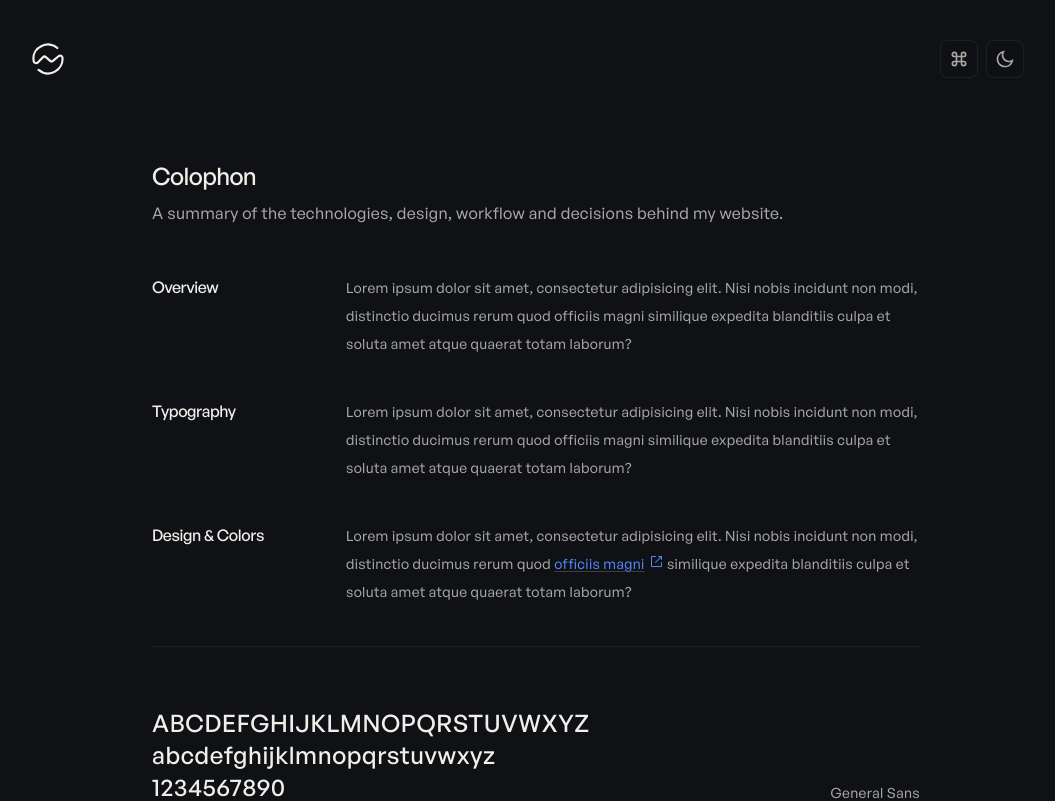
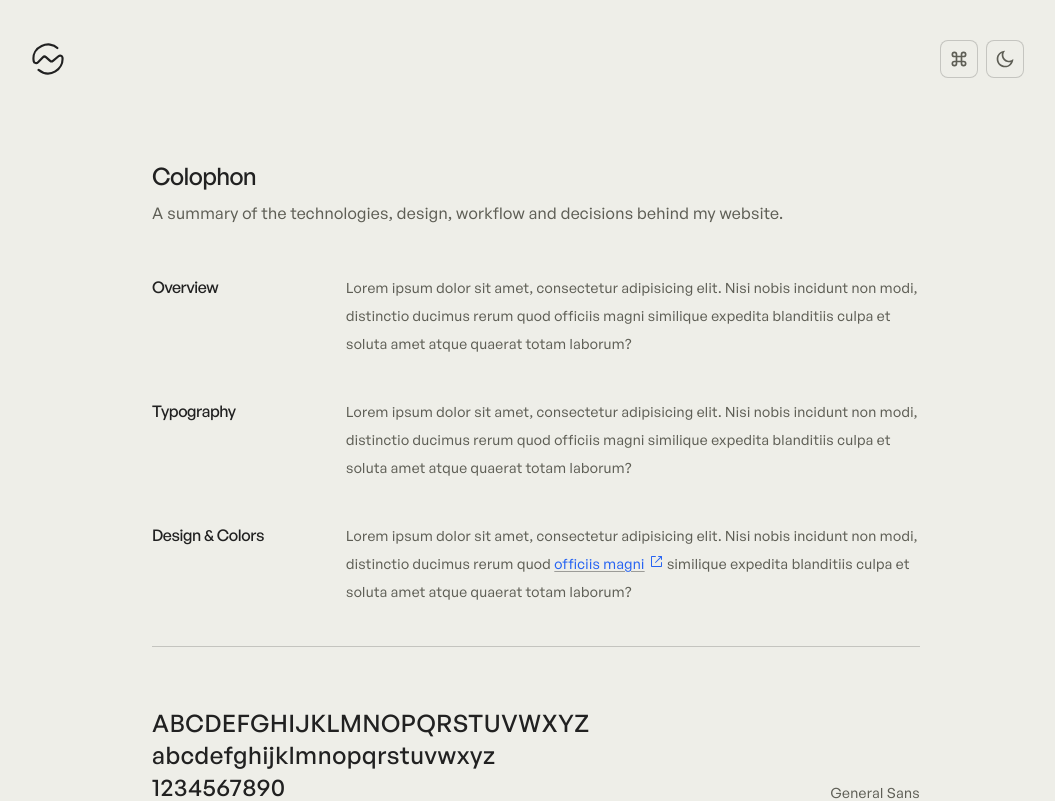
Before and after one commit to simstrom/snystrom.com, a Next.js app: page /colophon in a window 1280 px wide. Shown: the top 801 px of the page, without its empty margins (104-1159 px from the left). Built offline with nearby package versions, Linux system fonts and the light colour scheme; a web font is replaced by a local one.

Commit message:
fixed theme switch and changed mono font

```diff
--- a/app/layout.tsx
+++ b/app/layout.tsx
@@ -1,7 +1,7 @@
 import { cn } from '@/lib/utils';
 import '@/styles/globals.css';
 import type { Metadata, Viewport } from 'next';
-import { Cousine as FontMono } from 'next/font/google';
+import { JetBrains_Mono as FontMono } from 'next/font/google';
 import localFont from 'next/font/local';
 import Script from 'next/script';
 
@@ -9,7 +9,7 @@ import Footer from '@/components/footer';
 import Navbar from '@/components/navbar';
 import Providers from './providers';
 
-const GeneralSans = localFont({
+const fontSans = localFont({
 	src: '../public/fonts/GeneralSans-Variable.woff2',
 	display: 'swap',
 	weight: '300 800',
@@ -73,7 +73,7 @@ export default function RootLayout({
 			<body
 				className={cn(
 					'container max-w-screen-lg min-h-screen transition-colors ease-in-out duration-300',
-					GeneralSans.variable,
+					fontSans.variable,
 					fontMono.variable
 				)}
 			>
--- a/app/providers.tsx
+++ b/app/providers.tsx
@@ -2,7 +2,7 @@ import { ThemeProvider } from 'next-themes';
 
 export default function Providers({ children }: { children: React.ReactNode }) {
 	return (
-		<ThemeProvider attribute="class" defaultTheme="dark" disableTransitionOnChange>
+		<ThemeProvider attribute="class" defaultTheme="system" enableSystem disableTransitionOnChange>
 			{children}
 		</ThemeProvider>
 	);
--- a/components/ui/themeSwitcher.tsx
+++ b/components/ui/themeSwitcher.tsx
@@ -11,10 +11,10 @@ export default function ThemeSwitcher() {
 	const [mounted, setMounted] = useState(false);
 	const { setTheme, theme } = useTheme();
 
-	// Make sure theme is loaded
-	useEffect(() => setMounted(true), []);
+	useEffect(() => {
+		// Make sure theme is loaded
+		setMounted(true);
 
-	useEffect(() => {
 		const handleKeys = (e: KeyboardEvent) => {
 			if (e.key === 'b' && e.metaKey) {
 				setTheme(theme === 'dark' ? 'light' : 'dark');
@@ -23,7 +23,7 @@ export default function ThemeSwitcher() {
 		window.addEventListener('keydown', handleKeys);
 
 		return () => window.removeEventListener('keydown', handleKeys);
-	}, [theme, setTheme]);
+	}, []);
 
 	return (
 		<Button
--- a/tailwind.config.ts
+++ b/tailwind.config.ts
@@ -4,10 +4,11 @@ import type { Config } from 'tailwindcss';
 const { fontFamily, screens } = require('tailwindcss/defaultTheme');
 
 const config = {
-	darkMode: ['class'],
+	darkMode: 'class',
 	content: [
 		'./pages/**/*.{ts,tsx}',
 		'./components/**/*.{ts,tsx}',
+		'./lib/**/*.{ts,tsx}',
 		'./app/**/*.{ts,tsx}',
 		'./src/**/*.{ts,tsx}',
 	],
```
Also changed, not shown: tsconfig.json (+7 -1 lines), 1 other file (tests, documents, lock files or other folders).
